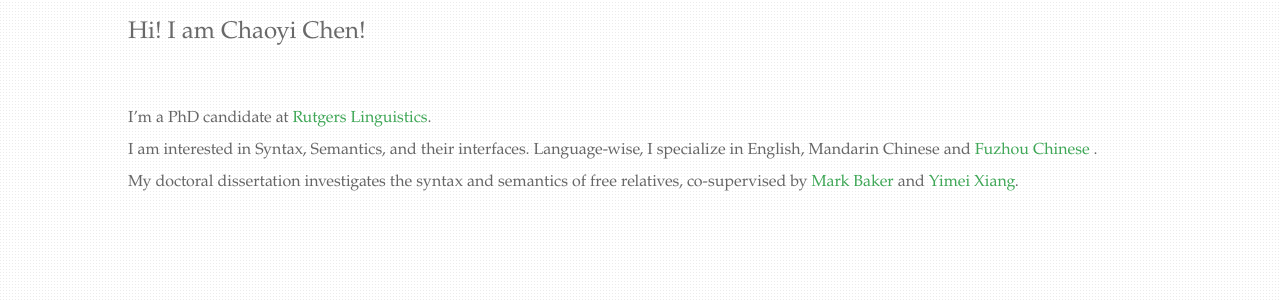
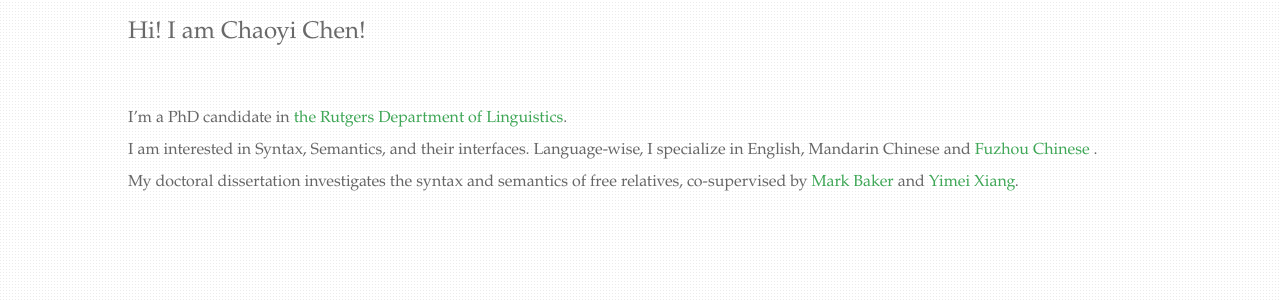
Before and after one commit to chaoyichen71/chaoyichen71.github.io, a Jekyll site: the page built from index.html, in a window 1280 px wide. Shown: the part 127-427 px from the top of the page. Built offline with Jekyll 4.4.1, drawn with Linux system fonts in a browser that asks for light colours.

Commit message:
Update index.html

```diff
--- a/index.html
+++ b/index.html
@@ -5,7 +5,7 @@ title: Chaoyi Chen (陈超逸)
                 </br>
 		<div class="blurb">
 			<h2>Hi! I am Chaoyi Chen!</h2><br>
-			<p>I’m a PhD candidate at <a href="https://ling.rutgers.edu/">Rutgers Linguistics</a>.<br>
+			<p>I’m a PhD candidate in <a href="https://ling.rutgers.edu/"> the Rutgers Department of Linguistics</a>.<br>
 			I am interested in Syntax, Semantics, and their interfaces. Language-wise, I specialize in English, Mandarin Chinese and <a href="https://en.wikipedia.org/wiki/Fuzhou_dialect">Fuzhou Chinese </a>.<br>
 		        My doctoral dissertation investigates the syntax and semantics of free relatives, co-supervised by <a href="https://sites.rutgers.edu/mark-baker/people/mark-baker/">Mark Baker</a> and <a href="https://yimeixiang.wordpress.com/">Yimei Xiang</a>.
 		</div>
```
